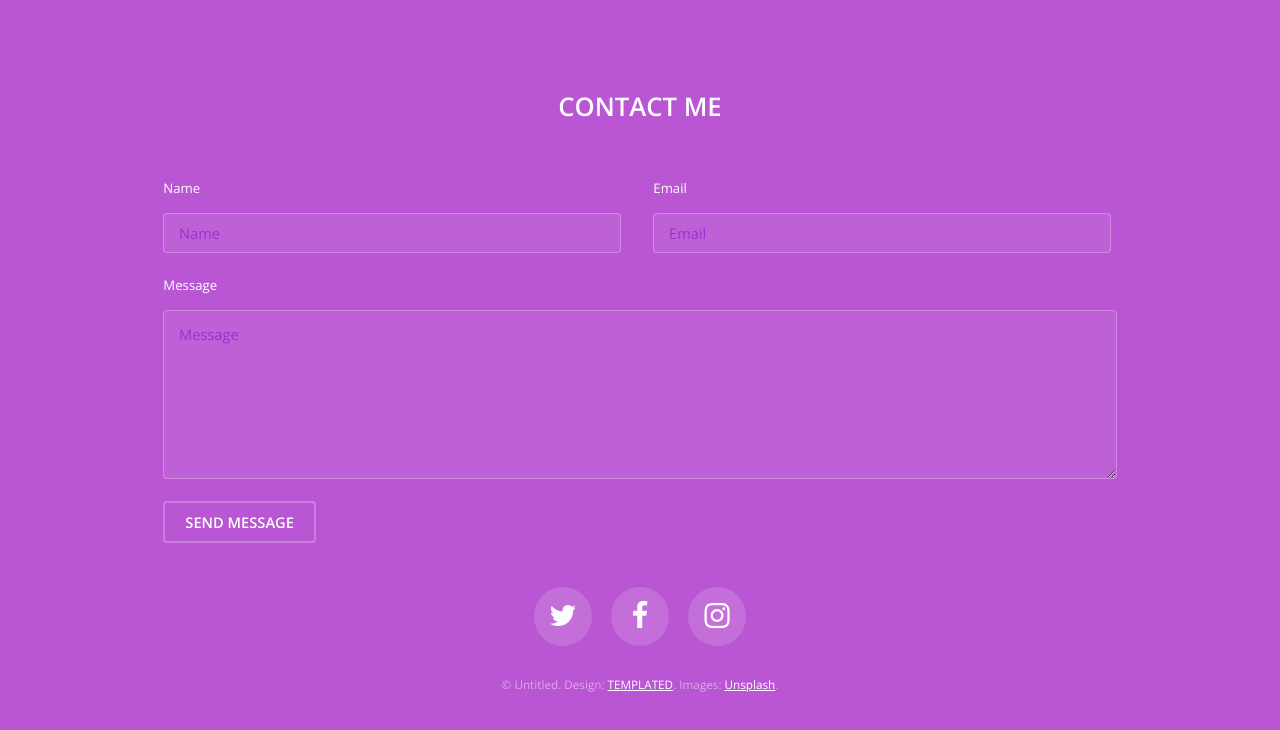
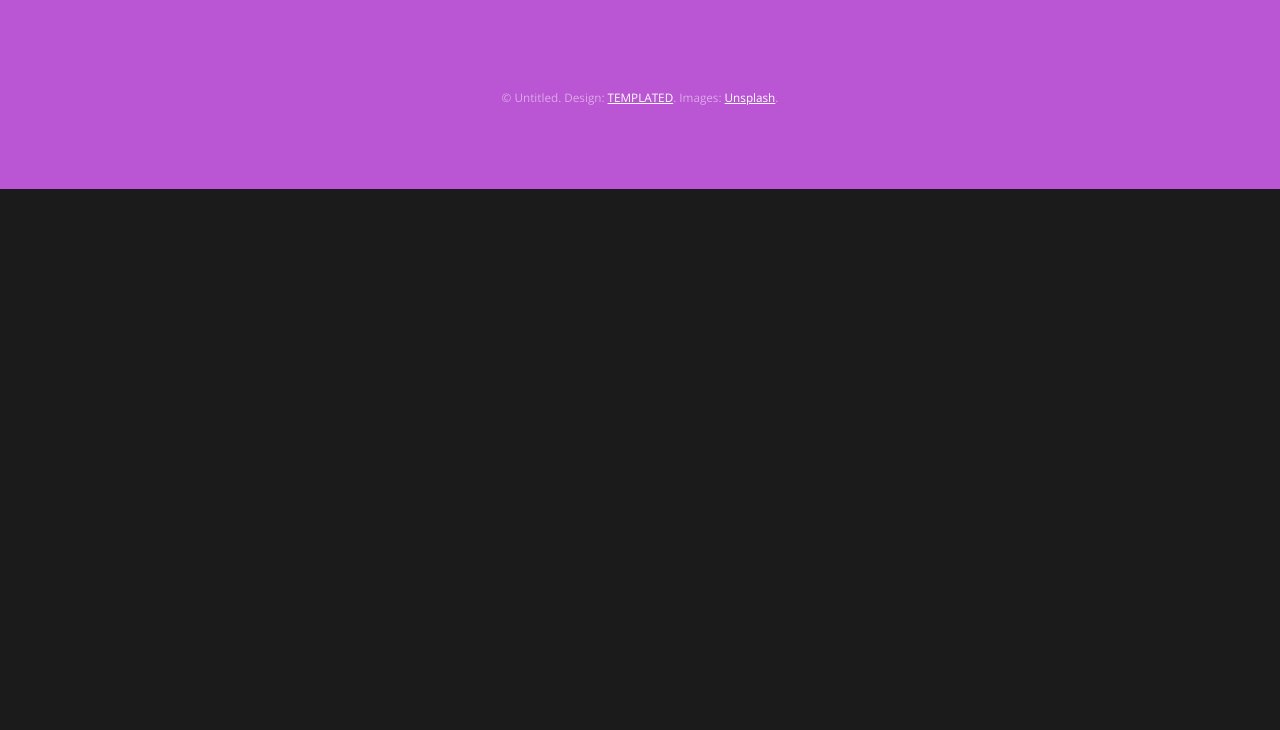
Before and after one commit to eboyd83/vintage, a plain HTML site: page vintage/index.html in a window 1280 px wide. Shown: the part 4000-4730 px from the top of the page. After the commit the page ends 4189 px from the top, so only its background shows below. Drawn offline with nearby package versions, Linux system fonts and the light colour scheme.

Commit message:
home page changes

```diff
--- a/vintage/index.html
+++ b/vintage/index.html
@@ -56,7 +56,7 @@
 							<p>You're one of a kind. Your clothes, your car and your lifestyle are unique. You might just be a throwback to another time. At Vintage, the craft cocktails reflect your personal style.</p>
 						</div>
 						<footer>
-							<a href="generic.html" class="button alt">Learn More</a>
+							<a href="drinks.html" class="button alt">Learn More</a>
 						</footer>
 					</article>
 				</div>
@@ -75,7 +75,7 @@
 							<p></p>
 						</div>
 						<footer>
-							<a href="generic.html" class="button alt">Learn More</a>
+							<a href="events.html" class="button alt">Learn More</a>
 						</footer>
 					</article>
 				</div>
@@ -121,34 +121,6 @@
 
 		<!-- Footer -->
 			<footer id="footer">
-				<div class="inner">
-
-					<h2>Contact Me</h2>
-
-					<form action="#" method="post">
-
-						<div class="field half first">
-							<label for="name">Name</label>
-							<input name="name" id="name" type="text" placeholder="Name">
-						</div>
-						<div class="field half">
-							<label for="email">Email</label>
-							<input name="email" id="email" type="email" placeholder="Email">
-						</div>
-						<div class="field">
-							<label for="message">Message</label>
-							<textarea name="message" id="message" rows="6" placeholder="Message"></textarea>
-						</div>
-						<ul class="actions">
-							<li><input value="Send Message" class="button alt" type="submit"></li>
-						</ul>
-					</form>
-
-					<ul class="icons">
-						<li><a href="#" class="icon round fa-twitter"><span class="label">Twitter</span></a></li>
-						<li><a href="#" class="icon round fa-facebook"><span class="label">Facebook</span></a></li>
-						<li><a href="#" class="icon round fa-instagram"><span class="label">Instagram</span></a></li>
-					</ul>
 
 					<div class="copyright">
 						&copy; Untitled. Design: <a href="https://templated.co">TEMPLATED</a>. Images: <a href="https://unsplash.com">Unsplash</a>.
```
